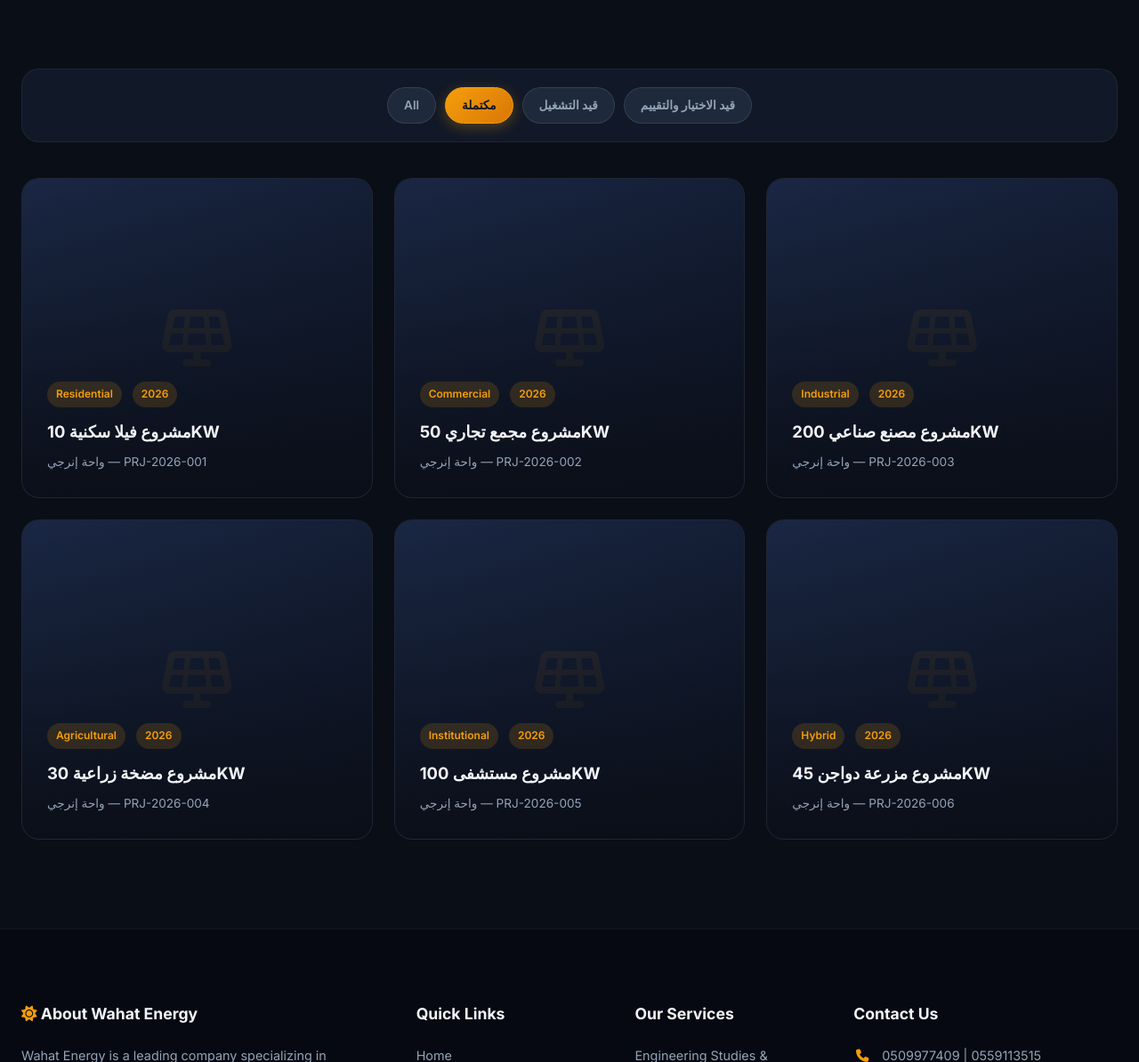
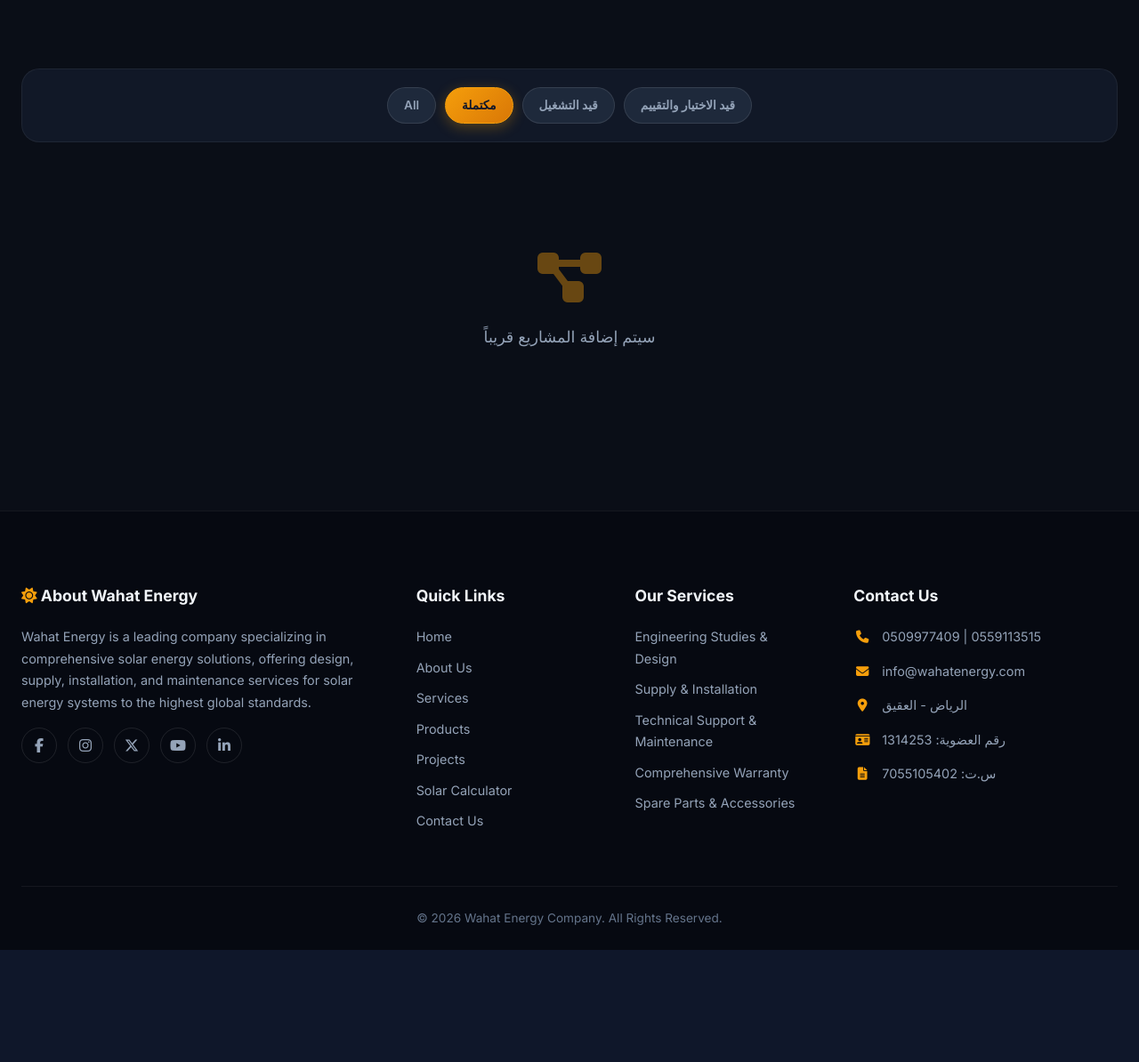
Before and after one commit to axiomhaidarcreate/wahat-energy, a Laravel app: page /projects?status=completed in a window 1280 px wide. Shown: the part 3963-5157 px from the top of the page at 89% size. After the commit the page ends 5031 px from the top, so only its background shows below. Run offline with Laravel 12, Linux system fonts and the light colour scheme; data comes from the database, SQL or seed files in the repository.

Commit message:
fix: make customer_id nullable, remove fake projects, order youtube projects first

```diff
--- a/app/Http/Controllers/WebsiteController.php
+++ b/app/Http/Controllers/WebsiteController.php
@@ -135,7 +135,12 @@
             $query->where('status', $request->status);
         }
 
-        $projects = $query->latest()->paginate(9);
+        // المشاريع التي فيها فيديو يوتيوب تظهر أولاً، ثم الأحدث
+        $projects = $query
+            ->orderByRaw('CASE WHEN youtube_url IS NOT NULL AND youtube_url != "" THEN 0 ELSE 1 END')
+            ->latest()
+            ->paginate(9);
+
         return view('website.projects', compact('projects'));
     }
 
--- a/resources/views/website/projects.blade.php
+++ b/resources/views/website/projects.blade.php
@@ -421,22 +421,10 @@
                 </div>
             </div>
             @empty
-            {{-- Default sample showcase --}}
-            @for($i = 1; $i <= 6; $i++)
-            <div class="project-card" data-aos="fade-up" data-aos-delay="{{ ($i - 1) * 80 }}">
-                <div class="project-image">
-                    <i class="fa-solid fa-solar-panel"></i>
-                </div>
-                <div class="project-overlay">
-                    <div class="project-meta">
-                        <span>{{ ['Residential', 'Commercial', 'Industrial', 'Agricultural', 'Institutional', 'Hybrid'][$i - 1] }}</span>
-                        <span>2026</span>
-                    </div>
-                    <h3>{{ ['مشروع فيلا سكنية 10KW', 'مشروع مجمع تجاري 50KW', 'مشروع مصنع صناعي 200KW', 'مشروع مضخة زراعية 30KW', 'مشروع مستشفى 100KW', 'مشروع مزرعة دواجن 45KW'][$i - 1] }}</h3>
-                    <p>واحة إنرجي — PRJ-2026-00{{ $i }}</p>
-                </div>
+            <div style="grid-column: 1 / -1; text-align: center; padding: 80px 20px;">
+                <i class="fa-solid fa-diagram-project" style="font-size: 4rem; color: var(--primary); opacity: 0.4; margin-bottom: 20px; display: block;"></i>
+                <p style="color: var(--text-secondary); font-size: 1.1rem;">سيتم إضافة المشاريع قريباً</p>
             </div>
-            @endfor
             @endforelse
         </div>
 
```
Also changed, not shown: database/migrations/2026_10_17_194626_make_customer_id_nullable_in_projects_table.php (added).
